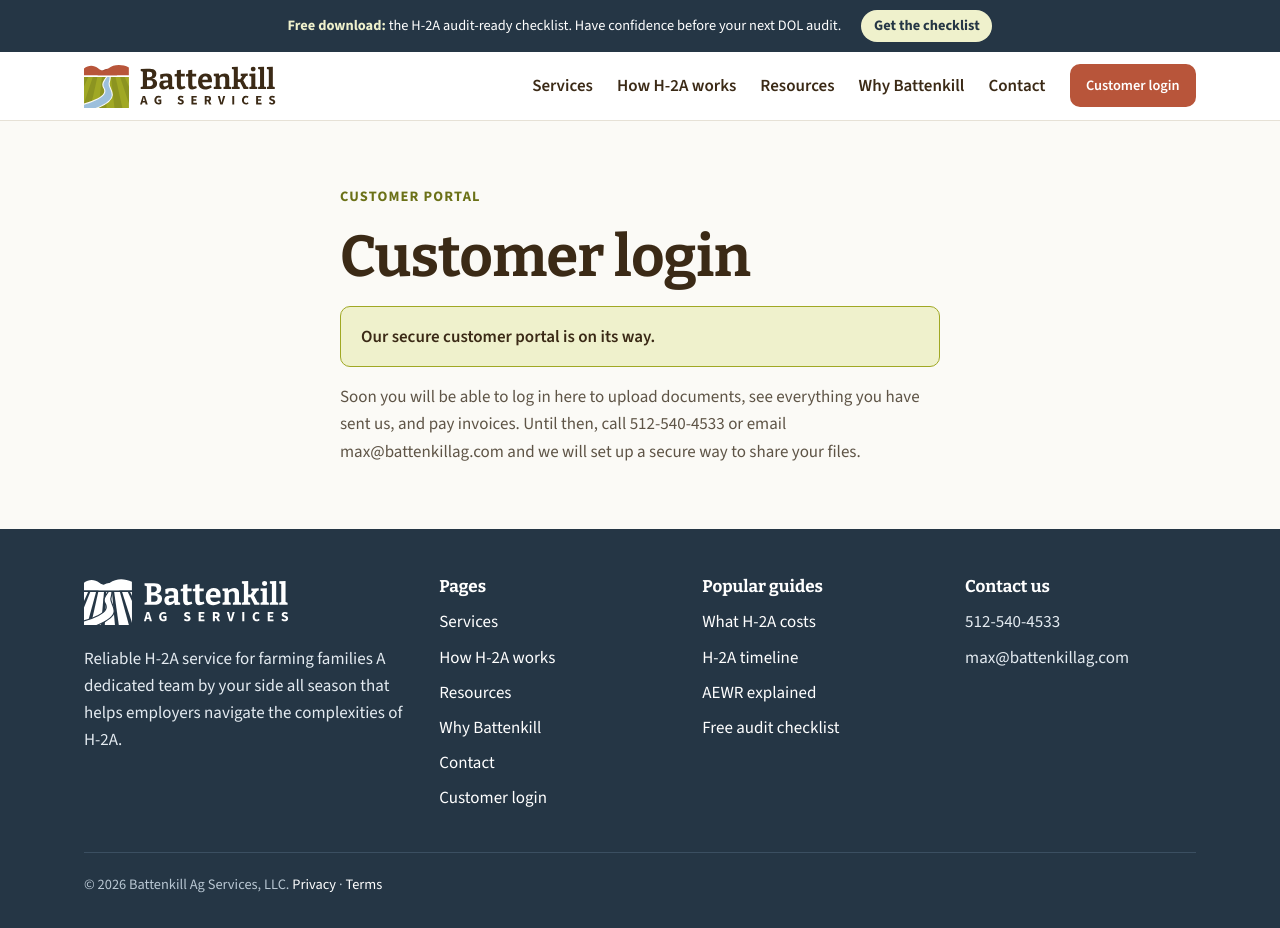
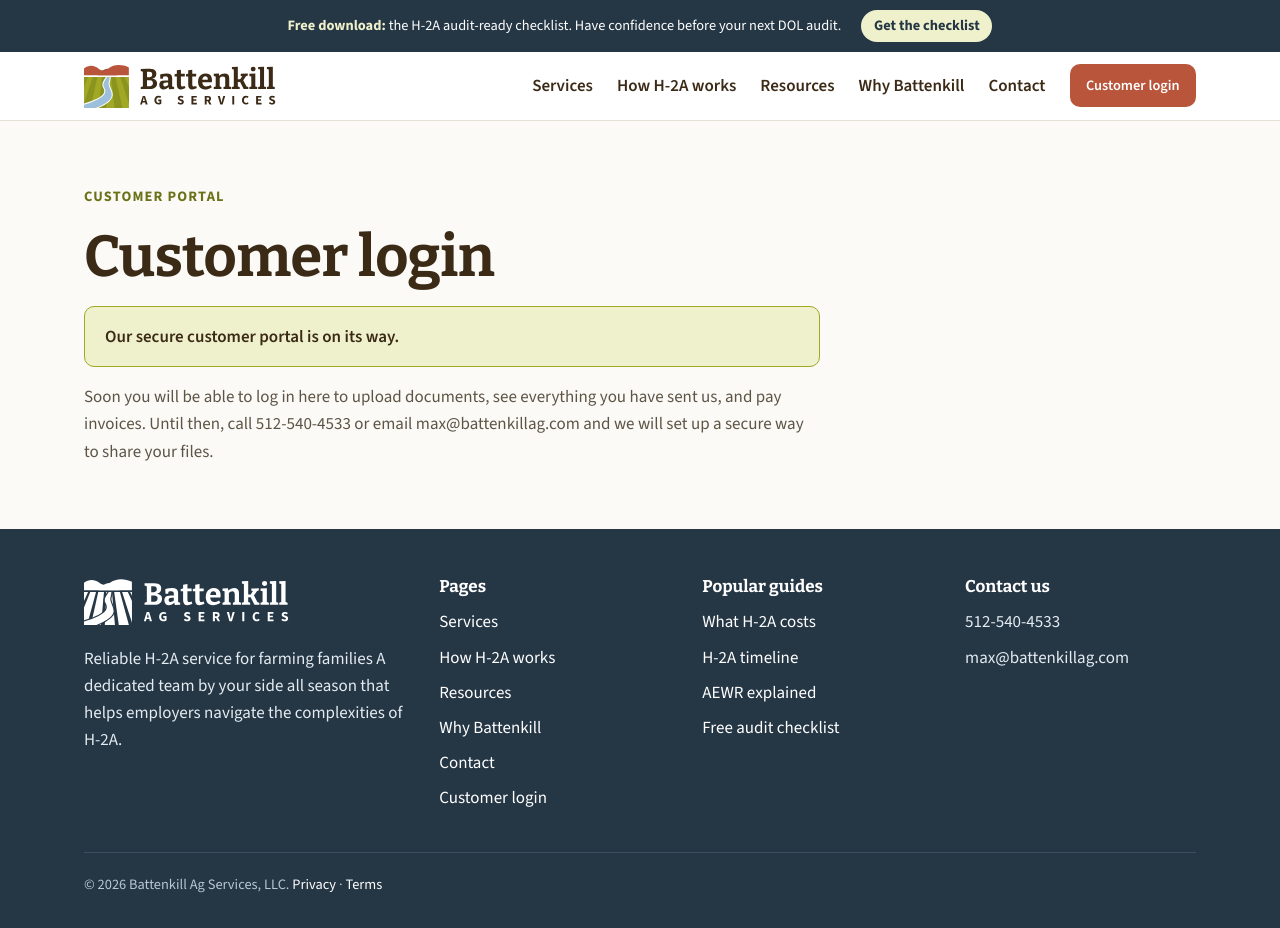
Before and after one commit to mfarh2a/battenkillag-use-me, a Next.js app: page /login in a window 1280 px wide. Built offline with nearby package versions, Linux system fonts and the light colour scheme; no server answers.

Commit message:
Align text-only sections with the page edge
Co-Authored-By: Claude Opus 5.5 <noreply@anthropic.com>
Claude-Session: https://claude.ai/code/session_015cpjf5ajPeXVSvyknWthQ2

```diff
--- a/app/globals.css
+++ b/app/globals.css
@@ -450,3 +450,7 @@ textarea { min-height: 8rem; resize: vertical; }
 .about-collage > div { position: relative; overflow: hidden; border-radius: var(--radius); border: 1px solid var(--line); }
 .about-collage-tall { grid-row: span 2; }
 @media (max-width: 820px) { .about-collage { aspect-ratio: 4 / 3; } }
+
+/* Text-only sections: keep the full page width so they line up with other sections, but keep lines readable */
+.wrap.prose { max-width: var(--wrap); }
+.wrap.prose > * { max-width: 46rem; }
```
